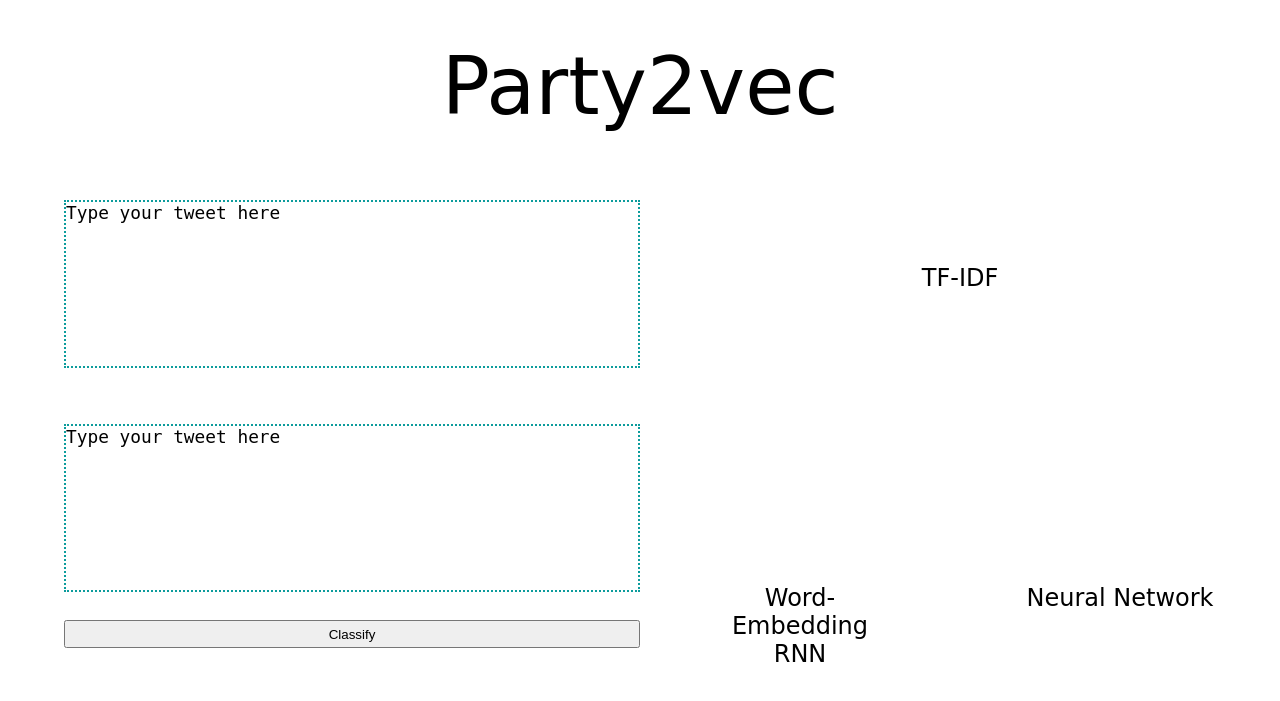
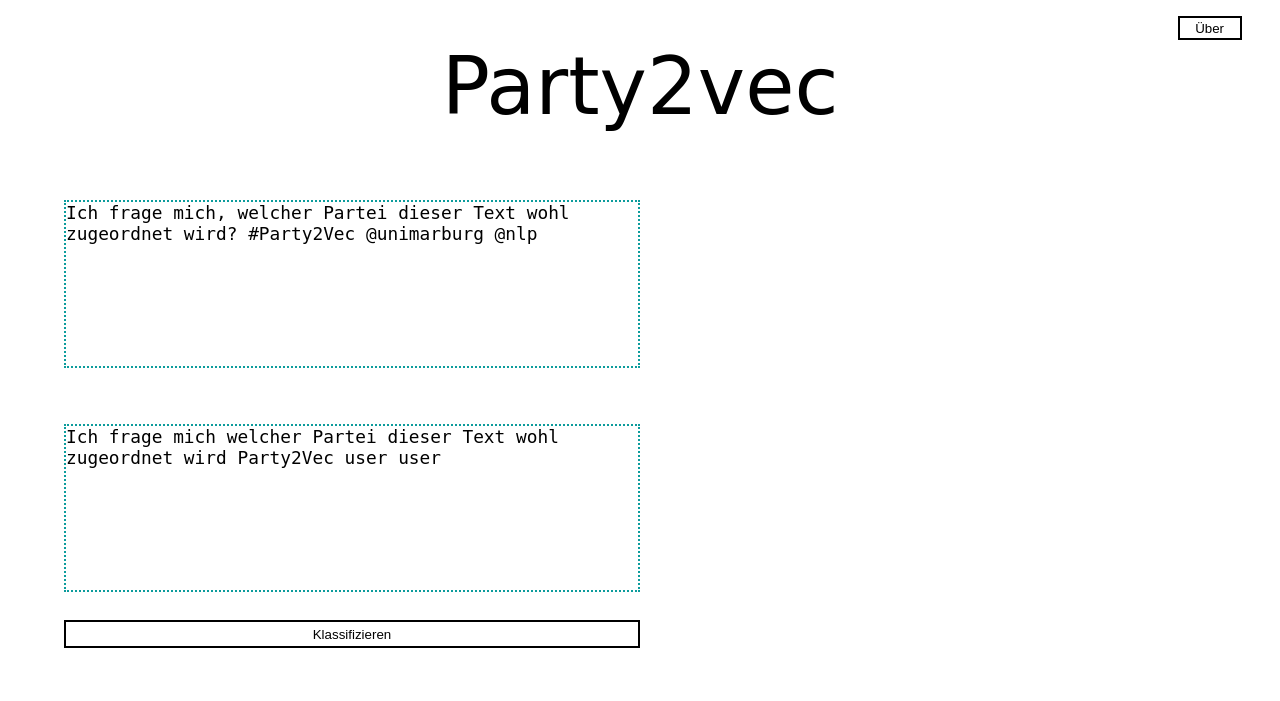
Before and after one commit to Jakob-L-M/party2vec, a Flask app: page / in a window 1280 px wide. Shown: the top 701 px of the page. Run offline with Flask 2, Linux system fonts and the light colour scheme; parts of the project's set-up code (start-up, migrations or seed data) failed here and were passed over; some web fonts are replaced.

Commit message:
Added about section

```diff
--- a/web-python/static/javascripts/vis.js
+++ b/web-python/static/javascripts/vis.js
@@ -7,6 +7,8 @@ var data = [{ id: 1, party: 'Afd', passive_color: '#3D3BFB', active_color: '#1A1
 { id: 6, party: 'SPD', passive_color: '#E93333', active_color: '#EB0101' }]
 
 var radius;
+
+var first_classification = true;
 
 // handle mouse events
 function handleMouseOver(mouse_event, data) {
@@ -137,6 +139,13 @@ function get_data(input_text) {
 
     function callbackFunc(response) {
         // do something with the response
+        if (first_classification) {
+            document.getElementById('lable_tf').style.visibility = 'visible'
+            document.getElementById('lable_rnn').style.visibility = 'visible'
+            document.getElementById('lable_nn').style.visibility = 'visible'
+            first_classification = false
+        }
+
         build_svg(response);
     }
 
--- a/web-python/static/styles/style.css
+++ b/web-python/static/styles/style.css
@@ -103,6 +103,7 @@
   text-align: center;
   font-size: 150%;
   width: 30%;
+  visibility: hidden;
 }
 
 #lable_rnn {
@@ -113,6 +114,7 @@
   width: 15%;
   left: 55%;
   top: 73%;
+  visibility: hidden;
 }
 
 #lable_nn {
@@ -123,4 +125,64 @@
   width: 15%;
   left: 80%;
   top: 73%;
+  visibility: hidden;
 }
+
+.button {
+  background-color: white;
+  color: black;
+  border: 2px solid black;
+}
+
+.button:hover {
+  background-color: black;
+  color: white;
+  transition: background-color 0.5s, color 1s;
+}
+
+#about {
+  position: absolute;
+  right: 3%;
+  top: 2%;
+  width: 5%;
+  height: 3%;
+}
+
+/* The Modal (background) */
+.modal {
+  display: none;
+  position: fixed;
+  z-index: 1;
+  padding-top: 15%;
+  left: 0;
+  top: 0;
+  width: 100%;
+  height: 100%;
+  overflow: auto;
+  background-color: rgb(0,0,0);
+  background-color: rgba(0,0,0,0.4);
+}
+
+/* Modal Content */
+.modal-content {
+  background-color: #fefefe;
+  margin: auto;
+  padding: 20px;
+  border: 1px solid #888;
+  width: 60%;
+}
+
+/* The Close Button */
+.close {
+  color: #aaaaaa;
+  float: right;
+  font-size: 28px;
+  font-weight: bold;
+}
+
+.close:hover,
+.close:focus {
+  color: #000;
+  text-decoration: none;
+  cursor: pointer;
+}
--- a/web-python/templates/index.html
+++ b/web-python/templates/index.html
@@ -13,9 +13,9 @@
 <body>
     <div id="title">Party2vec</div>
     <div id="text">
-        <textarea id="input_field" maxlength="280">Type your tweet here</textarea>
-        <button id="classify_button" onclick="create_vis_svg()">Classify</button>
-        <textarea id="cleaned_text" maxlength="280">Type your tweet here</textarea>
+        <textarea id="input_field" maxlength="280">Ich frage mich, welcher Partei dieser Text wohl zugeordnet wird? #Party2Vec @unimarburg @nlp</textarea>
+        <button class="button" id="classify_button" onclick="create_vis_svg()">Klassifizieren</button>
+        <textarea readonly id="cleaned_text" maxlength="280">Ich frage mich welcher Partei dieser Text wohl zugeordnet wird Party2Vec user user</textarea>
     </div>
     <div id="embedding">
     </div>
@@ -24,6 +24,45 @@
     <div id="lable_tf">TF-IDF</div>
     <div id="lable_nn">Neural Network</div>
     <div id="lable_rnn">Word-Embedding RNN</div>
+    <button class="button" id="about">Über</button>
+    <div id="about_modal" class="modal">
+        <div class="modal-content">
+          <span class="close">&times;</span>
+          <span style="white-space: pre-line">Party2Vec ist ein Studierenden-Projekt.
+
+            Gestartet wurde es durch die Vorlesung "Introduction to Natural Language Processing". In der Vorlesung wurden uns sechs Wochen Zeit gegeben, um ein eigenes Projekt zu entwickeln.
+
+            Wir haben es uns zur Aufgabe gemacht Tweets von Politiker*innen zu Klassifizieren. Auf dieser Website können unsere Ergebnisse interaktiv betrachtet werden. Einfach einen Text in das obere Textfeld schreiben und aus 'Klassifizieren' drücken.
+
+            Im unteren Textfeld ist zu sehen wie der Text nach der Vorverarbeitung aussieht.
+
+            Die Farben werden den Parteien folgender Maßen zugeordnet. Blau: AfD, Rot: SPD, Schwarz: Union, Grün: B90/Die Grünen, Gelb: FDP, Lila: Die Linke.
+
+            Weitere Informationen rund um unser Projekt und eine schriftliche Ausarbeitung(englisch), findet ihr in unserem Repo: https://github.com/Jakob-L-M/party2vec.
+
+            Sven Löchte - loechte@student.uni-marburg.de
+            Taras Horbatiuk - horbatiu@students.uni-marburg.de
+            Jakob Leander Müller - muelle5t@students.uni-marburg.de
+        </span>
+        </div>
+      </div>
+      <script>
+        var modal = document.getElementById("about_modal");
+        var btn = document.getElementById("about");
+        var span = document.getElementsByClassName("close")[0];
+        btn.onclick = function() {
+          modal.style.display = "block";
+        }
+        span.onclick = function() {
+          modal.style.display = "none";
+        }
+        window.onclick = function(event) {
+          if (event.target == modal) {
+            modal.style.display = "none";
+          }
+        }
+        </script>
+
 </body>
 
 </html>
```
Also changed, not shown: 1 other file.
